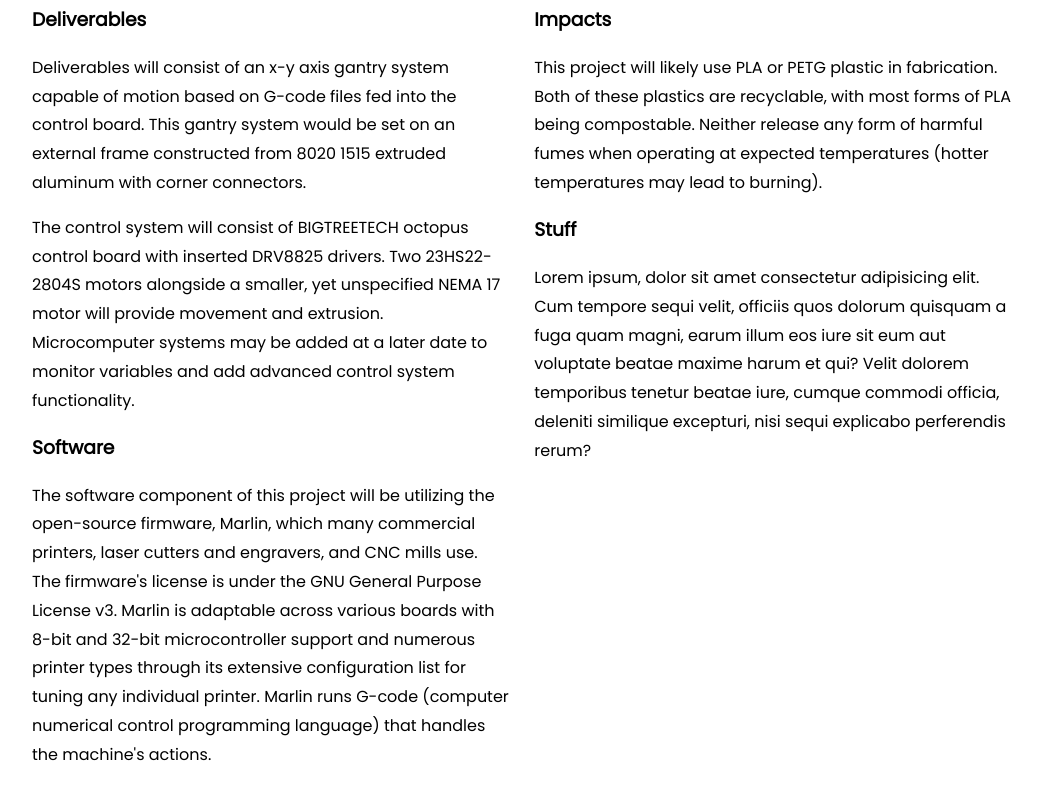
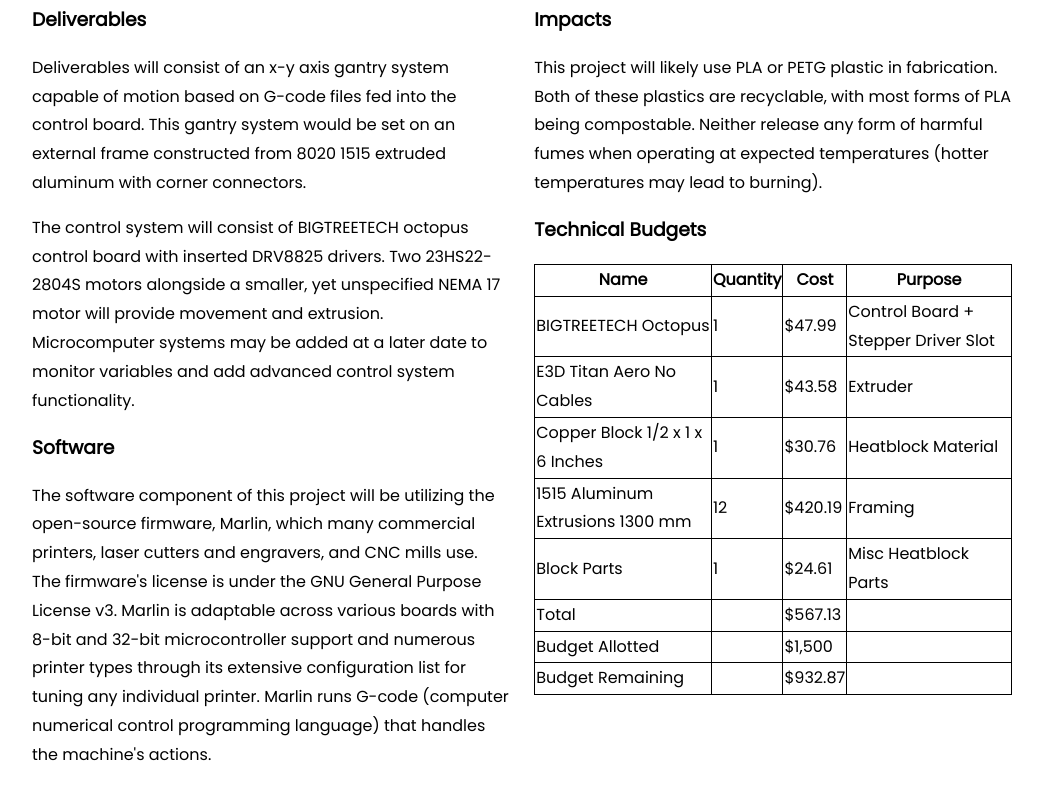
Before and after one commit to slee034/3Dprinter, a plain HTML site: page index.html in a window 1280 px wide. Shown: the part 4508-5308 px from the top of the page, without its empty margins (118-1161 px from the left). Drawn offline with nearby package versions, Linux system fonts and the light colour scheme; files whose address does not match are found by name.

Commit message:
Update index.html

```diff
--- a/index.html
+++ b/index.html
@@ -136,14 +136,7 @@
                         harmful fumes when operating at expected temperatures (hotter temperatures may lead to
                         burning).
                     </p>
-                    <h3>Stuff</h3>
-                    <p>
-                        Lorem ipsum, dolor sit amet consectetur adipisicing elit. Cum tempore sequi velit, officiis quos
-                        dolorum quisquam a fuga quam magni, earum illum eos iure sit eum aut voluptate beatae maxime harum
-                        et qui? Velit dolorem temporibus tenetur beatae iure, cumque commodi officia, deleniti similique
-                        excepturi, nisi sequi explicabo perferendis rerum?
-                    </p>
-                    <!-- <h3>Technical Budgets</h3>
+                    <h3>Technical Budgets</h3>
                     <table>
                         <tr>
                             <th>Name</th>
@@ -199,7 +192,7 @@
                             <td>$932.87</td>
                             <td></td>
                         </tr>
-                    </table> -->
+                    </table>
                 </div>
             </div>
         </div>
```
